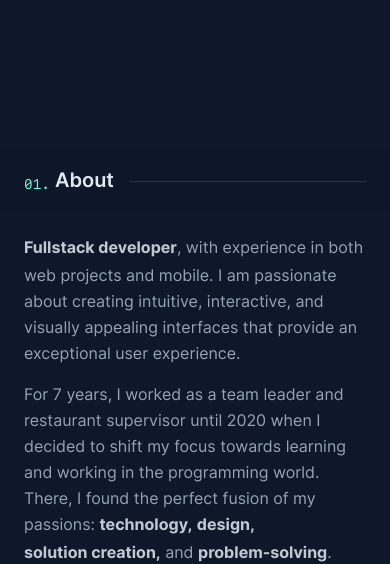
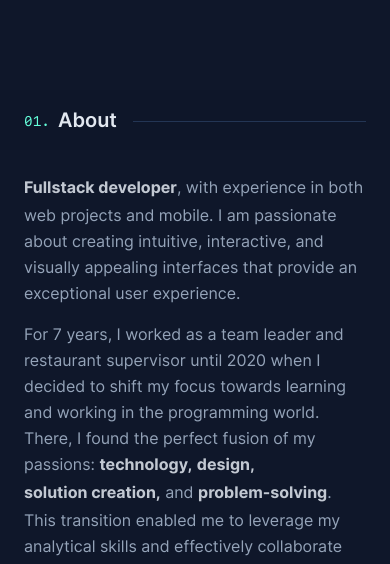
Before and after one commit to marianoibarra/portfolio-v2, a Gatsby site: page / in a window 390 px wide. Shown: the part 289-853 px from the top of the page. Built offline with nearby package versions, Linux system fonts and the light colour scheme; Gatsby itself is replaced by a stand-in of ours.

Commit message:
Fix in media query 480px

```diff
--- a/src/components/elements/SectionTitle.jsx
+++ b/src/components/elements/SectionTitle.jsx
@@ -23,11 +23,6 @@ export const SectionTitle = styled.h3`
     font-family: var(--font-mono);
     font-size: clamp(var(--fz-sm), 1vw, var(--fz-xl));
     font-weight: 400;
-
-    @media (max-width: 480px) {
-      margin-bottom: -3px;
-      margin-right: 5px;
-    }
   }
 
   &:after {
--- a/src/styles/GlobalStyle.js
+++ b/src/styles/GlobalStyle.js
@@ -191,10 +191,6 @@ const GlobalStyle = createGlobalStyle`
       padding: 0;
       margin-bottom: 96px;
     }
-
-    @media (max-width: 480px) {
-      padding: 60px 0;
-    }
   }
 
   h1,
```
